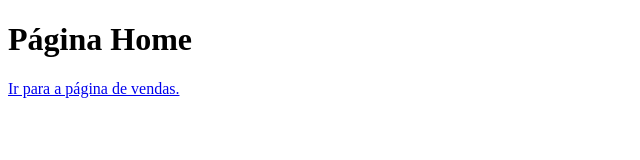
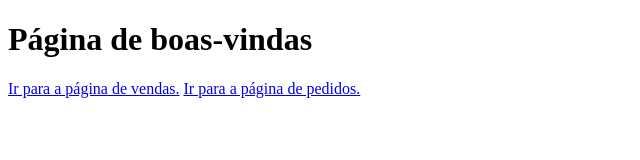
Before and after one commit to tlrcampos/aulagithub, a plain HTML site: page index.html in a window 1280 px wide. Shown: the whole page, without its empty margins (0-640 px from the left). Drawn offline with Linux system fonts and the light colour scheme.

```diff
--- a/index.html
+++ b/index.html
@@ -6,7 +6,8 @@
     <title>Document</title>
 </head>
 <body>
-    <h1>Página Home</h1>
+    <h1>Página de boas-vindas</h1>
     <a href="vendas.html">Ir para a página de vendas.</a>
+    <a href="pedidos.html">Ir para a página de pedidos.</a>
 </body>
 </html>
```
